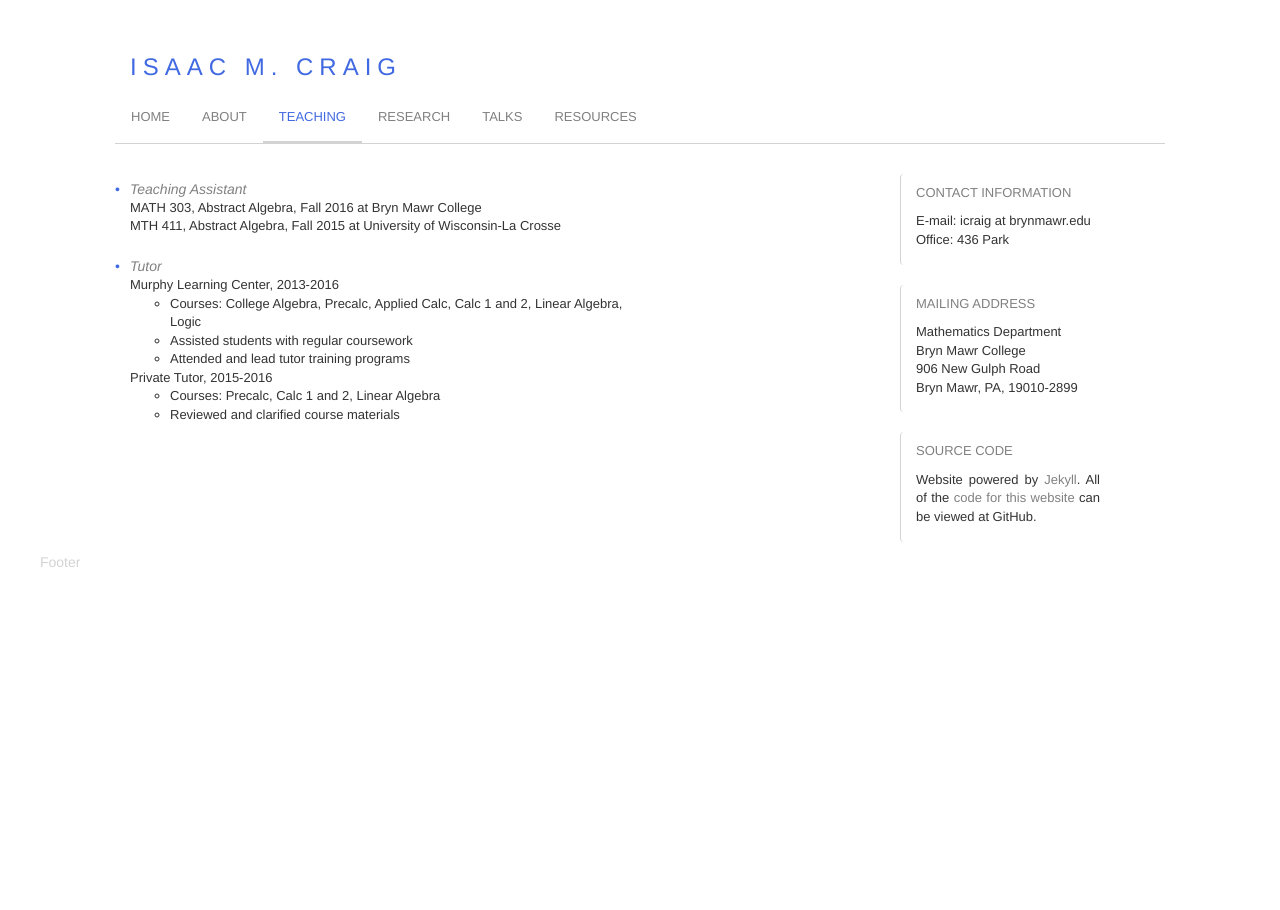
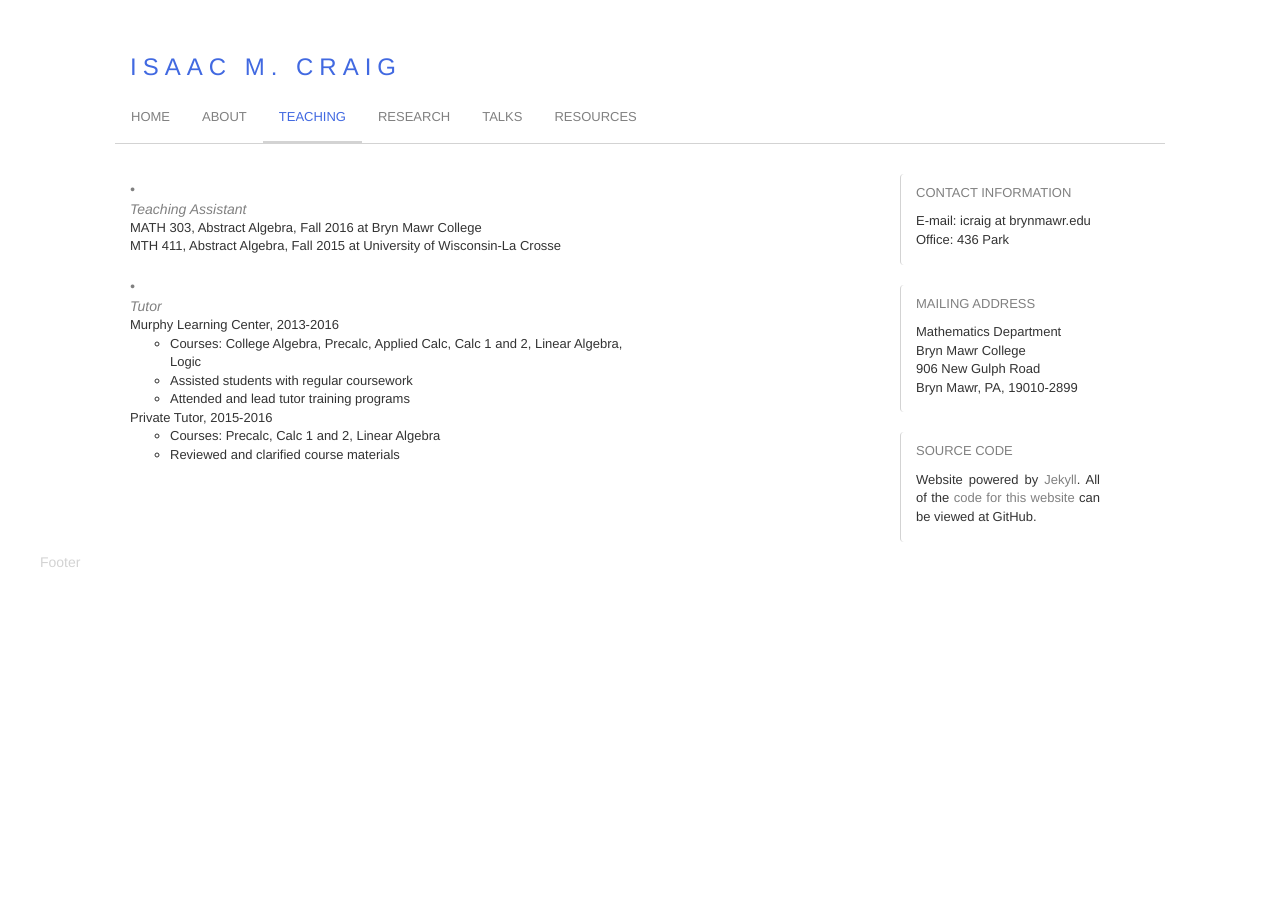
Before and after one commit to isundberg/isaacmc.github.io, a Jekyll site: the page built from teaching/index.html, in a window 1280 px wide. Built offline with Jekyll 4.4.1, drawn with Linux system fonts in a browser that asks for light colours.

Commit message:
Update index.css

```diff
--- a/css/index.css
+++ b/css/index.css
@@ -120,14 +120,6 @@ body {
 	font-size: small;
 }
 
-#bullet {
-	font-style: normal;
-	color: RoyalBlue;
-	float: left;
-	margin: 0px -20px;
-	padding: 0px 5px;
-}
-
 
 
 /* Footer styles */
```
